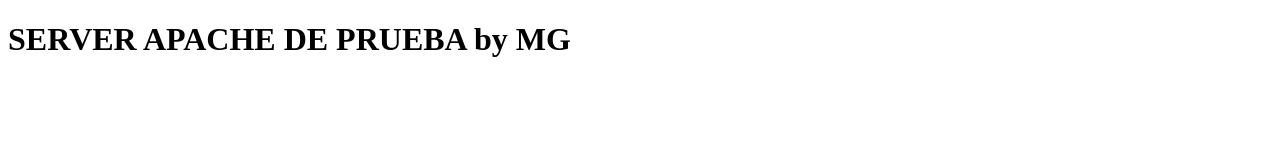
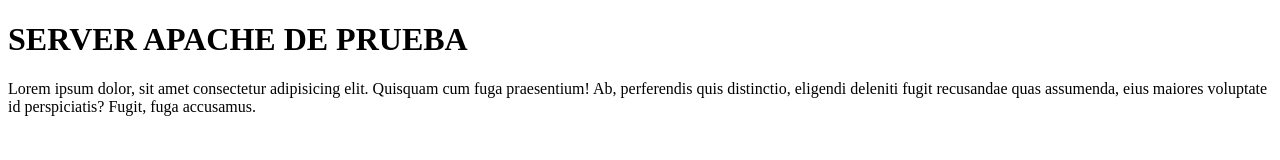
Before and after one commit to desarrolloPDC/SERVER-APACHE, a plain HTML site: page index.html in a window 1280 px wide. Drawn offline with Linux system fonts and the light colour scheme.

Commit message:
Update index.html

```diff
--- a/index.html
+++ b/index.html
@@ -7,7 +7,9 @@
 </head>
 <body>
 
-    <h1>SERVER APACHE DE PRUEBA by MG</h1>
+    <h1>SERVER APACHE DE PRUEBA</h1>
+
+    <p>Lorem ipsum dolor, sit amet consectetur adipisicing elit. Quisquam cum fuga praesentium! Ab, perferendis quis distinctio, eligendi deleniti fugit recusandae quas assumenda, eius maiores voluptate id perspiciatis? Fugit, fuga accusamus.</p>
 
 </body>
 </html>
```
